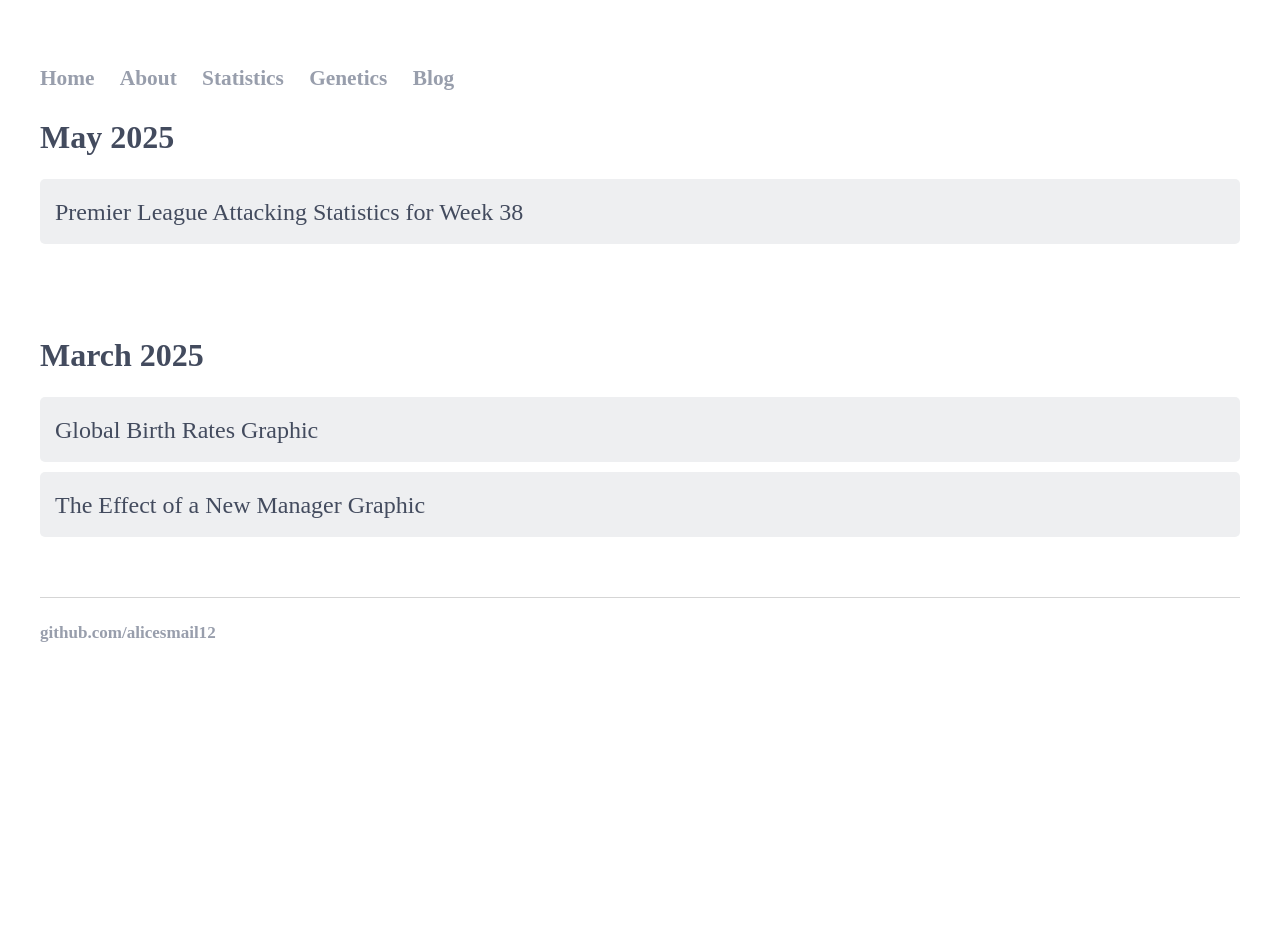
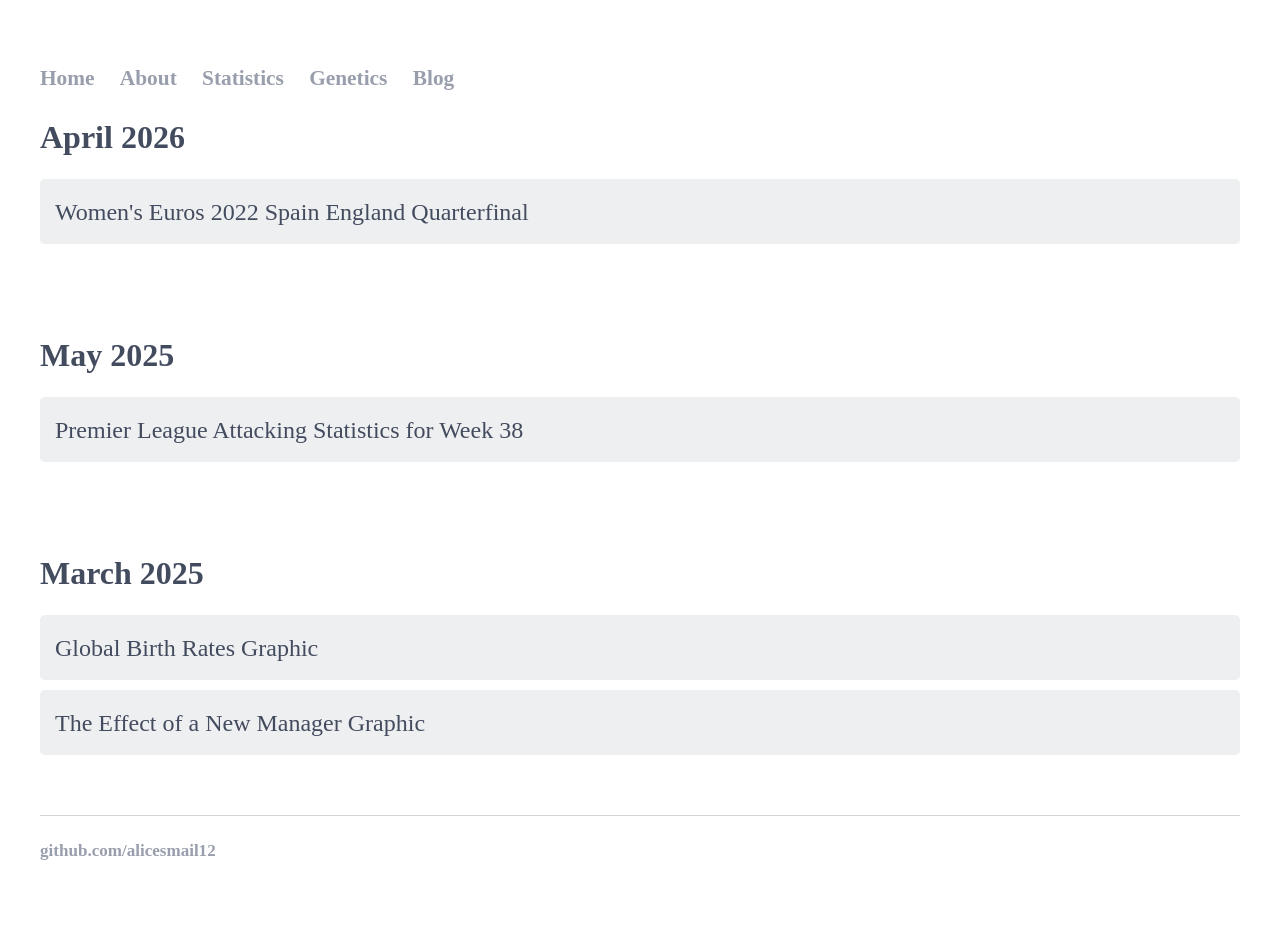
Before and after one commit to alicesmail12/alicesmail12.github.io, a Jekyll site: the page built from Blog/index.html, in a window 1280 px wide. Built offline with Jekyll 4.4.1, drawn with Linux system fonts in a browser that asks for light colours; some web fonts are replaced; before the commit the page ends 900 px from its top, so only the background shows below that.

Commit message:
Update index.html

```diff
--- a/Blog/index.html
+++ b/Blog/index.html
@@ -17,6 +17,14 @@ margin-right: auto;
 }
 
 .portfolio2 {
+    display: grid;
+    grid-template-rows: 60px 60px;
+    grid-template-columns: repeat(1, 1fr);
+    row-gap: 15px;
+    column-gap: 20px
+}
+
+.portfolio3 {
     display: grid;
     grid-template-rows: 60px 60px;
     grid-template-columns: repeat(1, 1fr);
@@ -68,6 +76,17 @@ a:hover {
 </style>
 
 <div class="container">
+<h1>April 2026</h1>
+<body>
+    <div class="portfolio3">
+        <div class="grid-item">
+            <a href="https://alicesmail12.github.io/Blog/Womens-Euros/Spain-England-2022.html"  type="button" class="button">
+                <buttontext>Women's Euros 2022 Spain England Quarterfinal</buttontext></a>
+        </div>
+</body>
+</div>
+
+<div class="container">
 <h1>May 2025</h1>
 <body>
     <div class="portfolio2">
```
